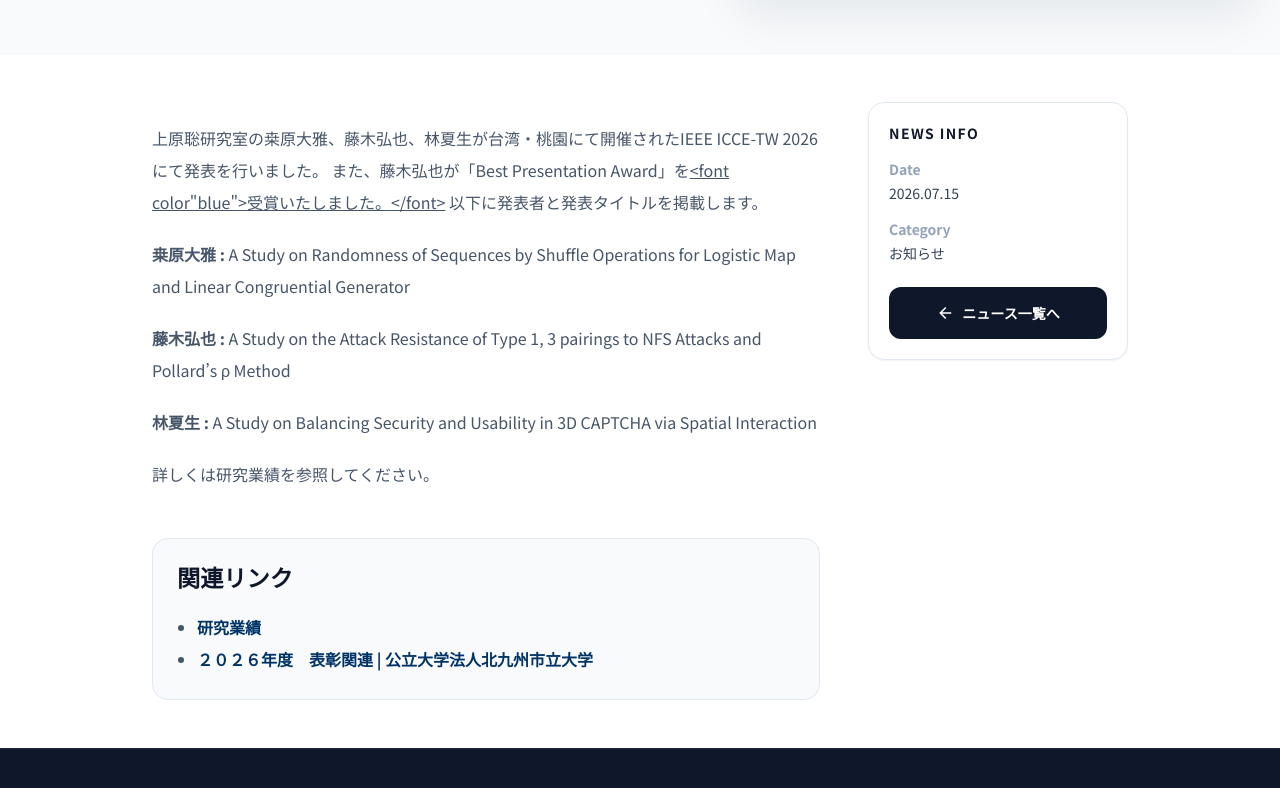
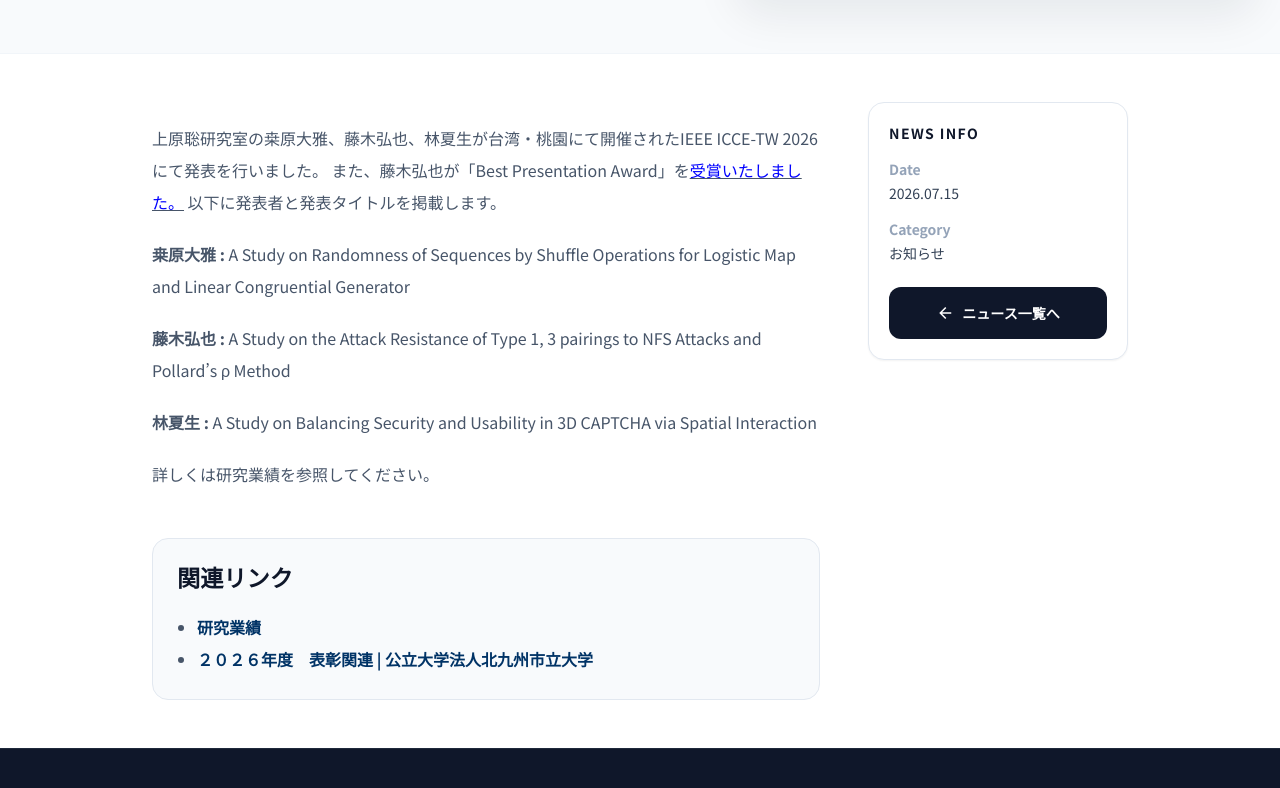
Before and after one commit to Uehara-Lab/site, a Jekyll site: the page built from _news/2026-07-15-iccetw-award.md, in a window 1280 px wide and 900 px high, scrolled down 515 px, cut to the strip 102-890 px from the top of the window. Built offline with Jekyll 4.4.1, drawn with Linux system fonts in a browser that asks for light colours; nearby versions of some CDN libraries.

Commit message:
受賞リンクのフォント調整のバグ取り

```diff
--- a/_news/2026-07-15-iccetw-award.md
+++ b/_news/2026-07-15-iccetw-award.md
@@ -13,7 +13,7 @@ related_links:
 ---
 
 上原聡研究室の桒原大雅、藤木弘也、林夏生が台湾・桃園にて開催されたIEEE ICCE-TW 2026にて発表を行いました。
-また、藤木弘也が「Best Presentation Award」を<a href="https://www.kitakyu-u.ac.jp/research/others/commendation/2026.html#20260803-1" target="_blank"><u><font color"blue">受賞いたしました。</font></u></a>
+また、藤木弘也が「Best Presentation Award」を<a href="https://www.kitakyu-u.ac.jp/research/others/commendation/2026.html#20260803-1" target="_blank"><u><font color="blue">受賞いたしました。</font></u></a>
 以下に発表者と発表タイトルを掲載します。
 
 >**桒原大雅 :** A Study on Randomness of Sequences by Shuffle Operations for Logistic Map and Linear Congruential Generator
```
